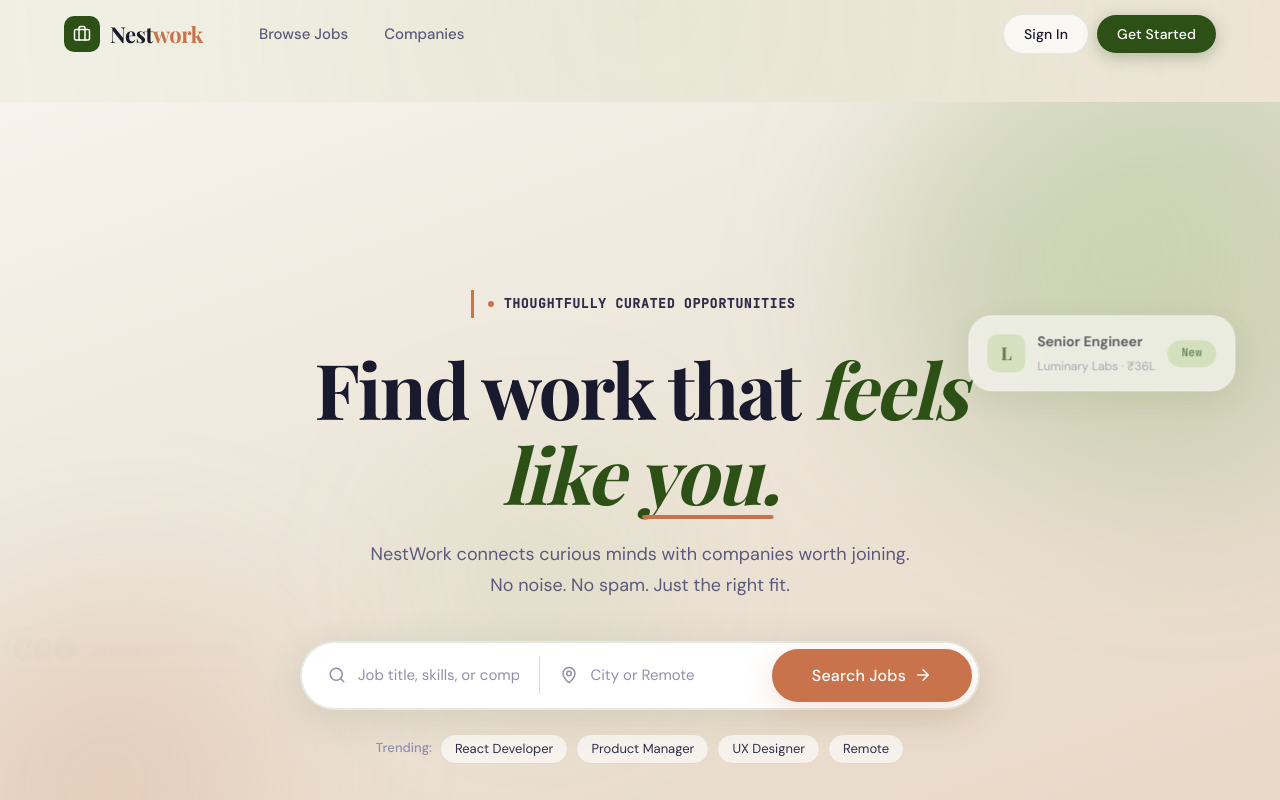
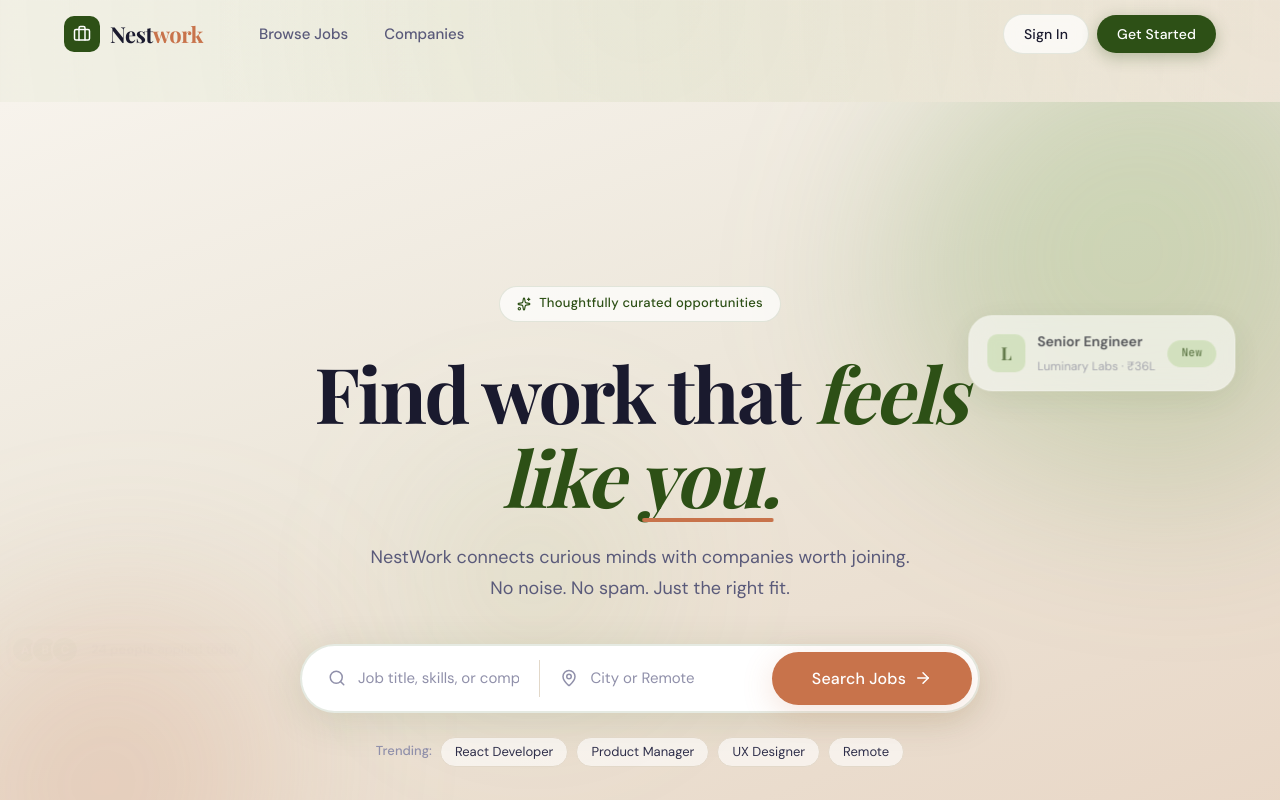
Before and after one commit to scintillating-Shruti-Pandey/JobPortal, a React (Vite) app in the folder client/: page / in a window 1280 px wide. Shown: the top 800 px of the page. Built offline with nearby package versions, Linux system fonts and the light colour scheme; no server answers; a web font is replaced by a local one.

Commit message:
Revert badge to original pill style

```diff
--- a/client/src/pages/LandingPage/LandingPage.jsx
+++ b/client/src/pages/LandingPage/LandingPage.jsx
@@ -1,7 +1,7 @@
 import { useState, useEffect, useRef } from 'react';
 import { Link, useNavigate } from 'react-router-dom';
 import { motion, useScroll, useTransform } from 'framer-motion';
-import { Search, MapPin, ArrowRight, ChevronRight, Users, Briefcase, TrendingUp, Building2, Star } from 'lucide-react';
+import { Search, MapPin, Sparkles, ArrowRight, ChevronRight, Users, Briefcase, TrendingUp, Building2, Star } from 'lucide-react';
 import { useInView } from 'react-intersection-observer';
 import CountUpLib from 'react-countup';
 const CountUp = CountUpLib.default || CountUpLib;
@@ -94,7 +94,7 @@ const LandingPage = () => {
             transition={{ duration: 0.7, ease: [0.4, 0, 0.2, 1] }}
           >
             <div className={styles.heroEyebrow}>
-              <span className={styles.heroEyebrowDot} />
+              <Sparkles size={14} />
               <span>Thoughtfully curated opportunities</span>
             </div>
           </motion.div>
--- a/client/src/pages/LandingPage/LandingPage.module.css
+++ b/client/src/pages/LandingPage/LandingPage.module.css
@@ -58,28 +58,17 @@
 .heroEyebrow {
   display: inline-flex;
   align-items: center;
-  gap: 0.625rem;
-  background: transparent;
-  border: none;
-  border-left: 3px solid var(--terra);
-  border-radius: 0;
-  padding: 0.25rem 0.875rem;
+  gap: 0.5rem;
+  background: rgba(255,255,255,0.7);
+  border: 1px solid rgba(45,80,22,0.12);
+  border-radius: 99px;
+  padding: 0.4rem 1.1rem;
   font-size: 0.8125rem;
-  font-weight: 600;
-  color: var(--ink-soft);
-  letter-spacing: 0.06em;
-  text-transform: uppercase;
+  font-weight: 500;
+  color: var(--forest);
+  letter-spacing: 0.02em;
   margin-bottom: 1.75rem;
-  font-family: var(--font-mono);
-}
-
-.heroEyebrowDot {
-  display: inline-block;
-  width: 6px;
-  height: 6px;
-  border-radius: 50%;
-  background: var(--terra);
-  flex-shrink: 0;
+  backdrop-filter: blur(8px);
 }
 
 .heroTitle {
```
